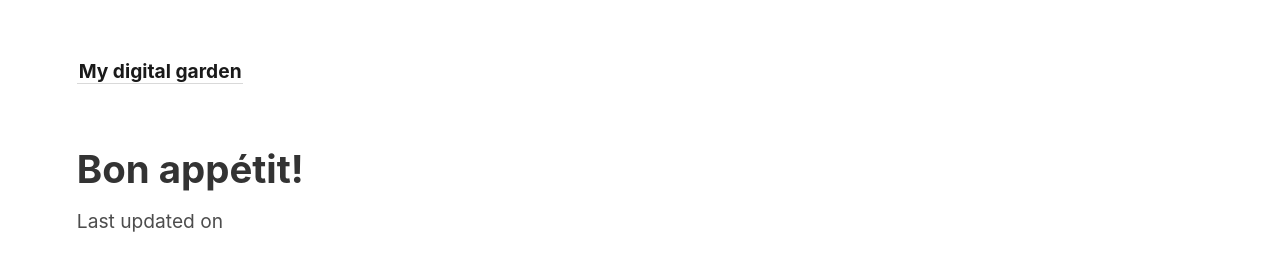
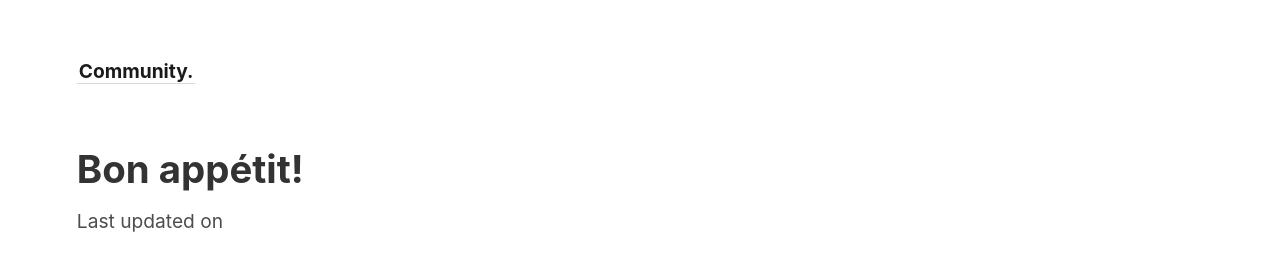
Before and after one commit to Quantumland-art/community, a Jekyll site: the page built from _notes/accents.md, in a window 1280 px wide. Shown: the top 253 px of the page. Built offline with Jekyll 4.4.1, drawn with Linux system fonts in a browser that asks for light colours.

Commit message:
Update _config.yml
- rename site

```diff
--- a/_config.yml
+++ b/_config.yml
@@ -1,4 +1,4 @@
-title:               My digital garden
+title:               Community.
 include:             ['_pages']
 exclude:             ['_includes/notes_graph.json']
 # You may need to change the base URL depending on your deploy configuration.
```
